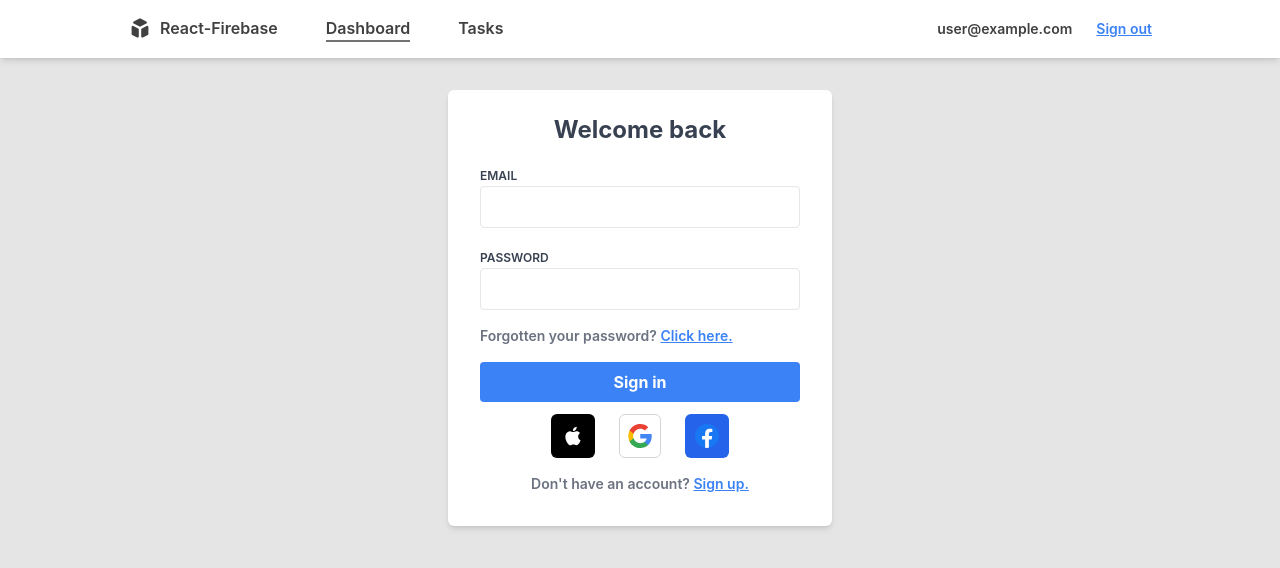
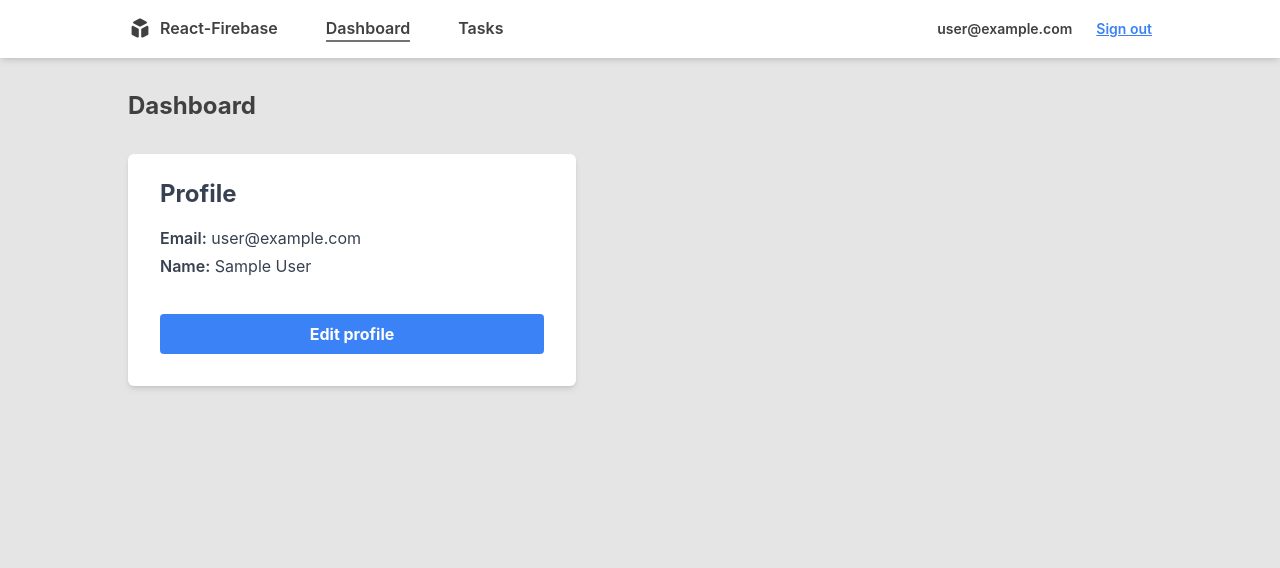
Before and after one commit to dangraham99/react-firebase, a React (Create React App) app: page / in a window 1280 px wide. Before the commit this address led to /login. Shown: the top 568 px of the page. Built offline with nearby package versions, Linux system fonts and the light colour scheme; no server answers; sample sign-in values are in the browser's storage.

Commit message:
logout; async wait for auth'd user to be returned

```diff
--- a/src/contexts/AuthContext.js
+++ b/src/contexts/AuthContext.js
@@ -1,13 +1,13 @@
-import React, {useContext, useState, useEffect} from 'react'
+import React, { useContext, useState, useEffect } from 'react'
 import app from '../firebase'
-import { getAuth, createUserWithEmailAndPassword, onAuthStateChanged } from "firebase/auth";
+import { getAuth, createUserWithEmailAndPassword, onAuthStateChanged, signInWithEmailAndPassword } from "firebase/auth";
 
 
 
 const AuthContext = React.createContext()
 
 //Wrapper + helper func
-export function useAuth(){
+export function useAuth() {
     return useContext(AuthContext)
 }
 
@@ -15,32 +15,55 @@ export function useAuth(){
 
 
 
-export function AuthProvider({children}) {
+export function AuthProvider({ children }) {
     //set up state for current user value to pass as prop
     const [currentUser, setCurrentUser] = useState()
+    const [loading, setLoading] = useState(true)
 
+    //login with firebase basic auth
+    function login(email, password) {
+        const auth = getAuth()
+        return signInWithEmailAndPassword(auth, email, password)
+    }
 
-
-
-    //register user w/firebase using basic auth
+    //register user with firebase  basic auth
     function register(email, password) {
         const auth = getAuth()
         return createUserWithEmailAndPassword(auth, email, password)
+    }
+
+    //logout the current firebase user
+    function logout() {
+        const auth = getAuth()
+        return auth.signOut()
     }
 
     useEffect(() => {
         //watch for changes to auth and update state
         const auth = getAuth()
         onAuthStateChanged(auth, (user) => {
-            setCurrentUser(user)
+            if (user) {
+                console.log('user')
+                console.log(user)
+                setCurrentUser(user)
+            } else {
+                setCurrentUser(null)
+                console.log('no user')
+            }
+            setLoading(false)
         })
+
+
 
     }, [])
 
-
+    //render out vars/funcs into value variable to be passed into the context
     const value = {
         currentUser,
-        register
+        register,
+        login,
+        logout,
+        loading
     }
 
     return (
```
